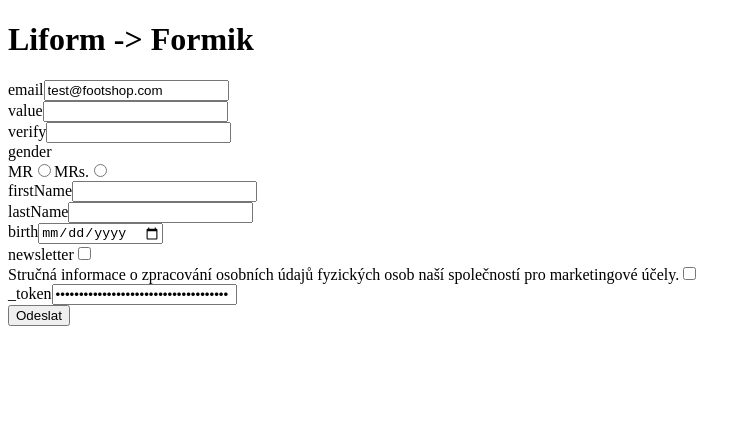
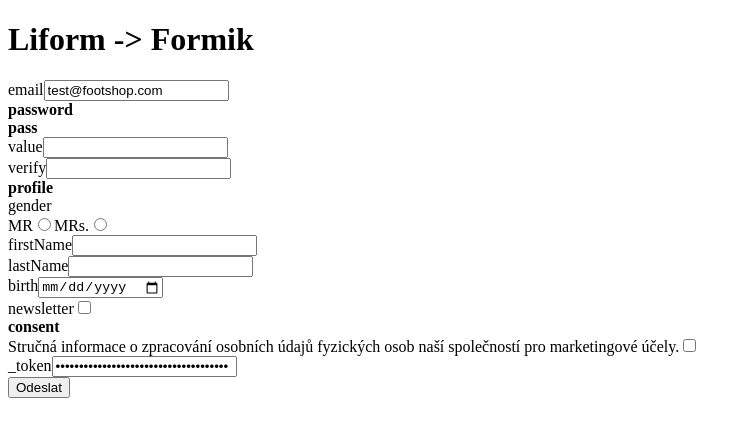
Before and after one commit to Rootre/liform-formik-transformator, a Next.js app: page / in a window 1280 px wide. Shown: the top 436 px of the page, without its empty margins (0-752 px from the left). Built offline with nearby package versions, Linux system fonts and the light colour scheme.

Commit message:
group titles

```diff
--- a/components/FormikGenerator/index.jsx
+++ b/components/FormikGenerator/index.jsx
@@ -4,8 +4,12 @@ import FormikChild from "../FormikChild";
 
 function FormikGenerator({button, defaultValues, structure}) {
 
+    const handleSubmit = props => {
+        console.log(props);
+    };
+
     return (
-        <Formik initialValues={defaultValues}>
+        <Formik initialValues={defaultValues} onSubmit={handleSubmit}>
             {props => {
                 return (
                     <Form>
--- a/components/FormikGroup/index.jsx
+++ b/components/FormikGroup/index.jsx
@@ -1,10 +1,11 @@
 import React from 'react';
 import FormikChild from "../FormikChild";
 
-function FormikGroup({group: {children}}) {
+function FormikGroup({group: {children, title}}) {
 
     return (
         <div>
+            <strong>{title}</strong>
             {children.map((child, i) => <FormikChild key={i} child={child}/>)}
         </div>
     )
--- a/prototypes/Liform2Formik.js
+++ b/prototypes/Liform2Formik.js
@@ -132,15 +132,16 @@ function _generateField(field, name, levels) {
 
 /**
  * Generates form group
- * @param {object} properties
+ * @param {Slug} slug
  * @param {string[]} levels
  * @return {Group}
  * @private
  */
-function _generateGroup(properties, levels) {
+function _generateGroup(slug, levels) {
     return {
+        title: slug.title,
         name: levels[levels.length - 1],
-        children: _generateGroupChildren(properties, levels),
+        children: _generateGroupChildren(slug.properties, levels),
     };
 }
 
@@ -171,7 +172,7 @@ function _generateGroupChildren(properties, levels) {
 function _generateChild(slug, name, levels) {
     return _isGroup(slug)
         ? {
-            group: _generateGroup(slug.properties, [...levels, name]),
+            group: _generateGroup(slug, [...levels, name]),
         }
         : {
             field: _generateField(slug, name, levels),
```
